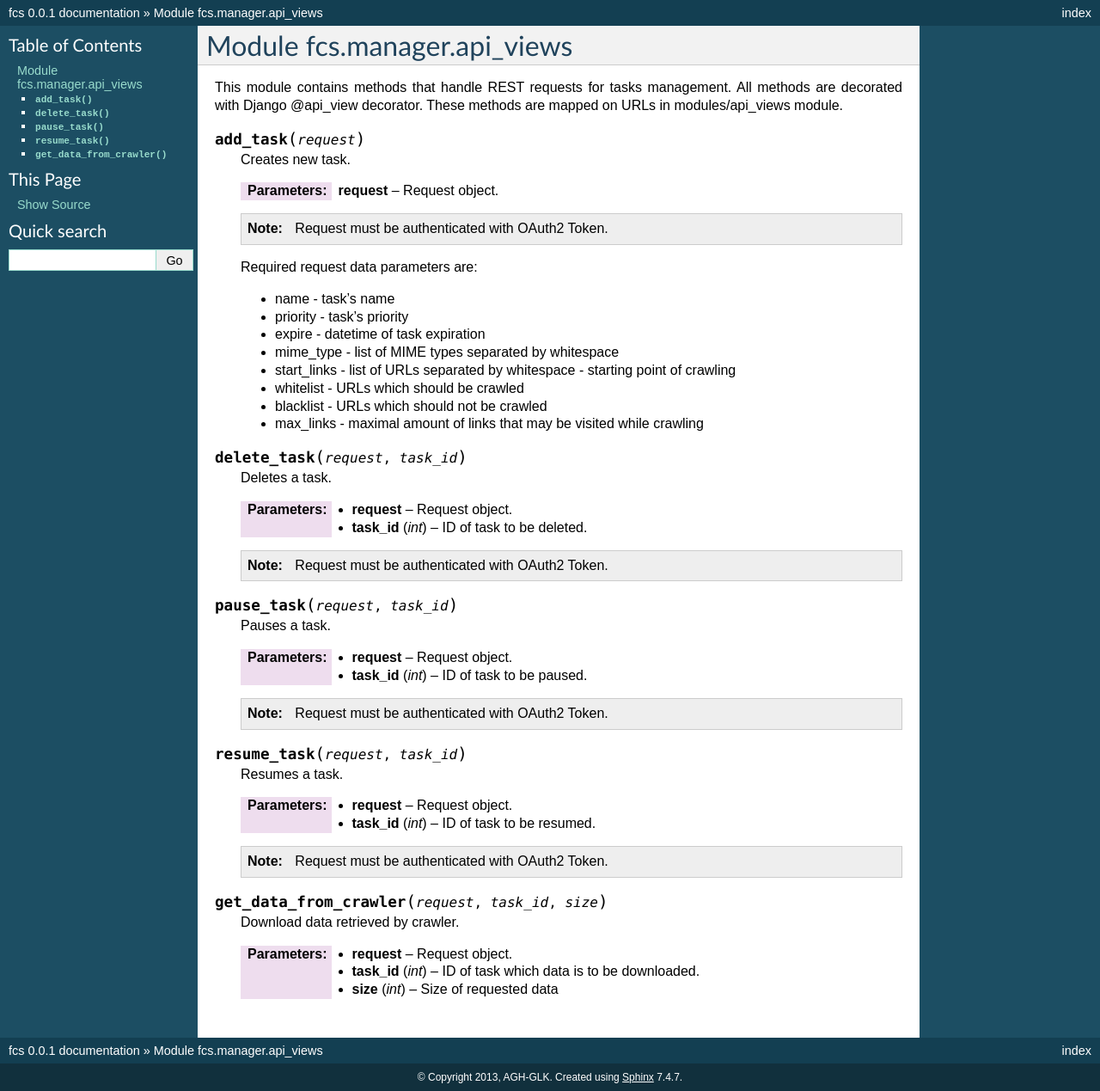
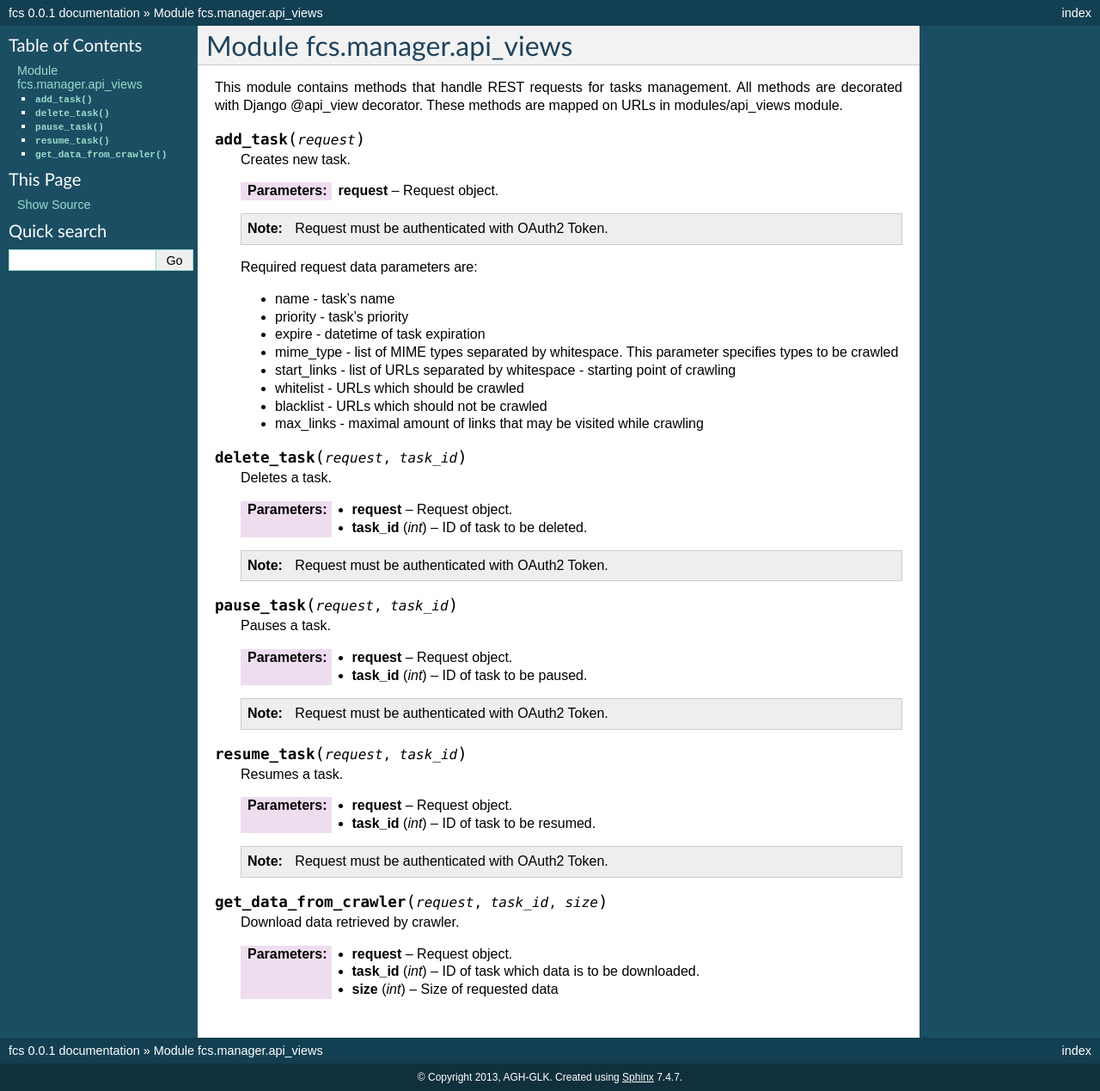
Before and after one commit to agh-glk/fcs, a Sphinx documentation site: the page built from docs/source/manager/api_views.rst, in a window 1280 px wide. Shown: the whole page at 86% size. Built offline with Sphinx 7.4.7, drawn with Linux system fonts in a browser that asks for light colours; formulas are drawn with MathJax 3.

Commit message:
Update api_views.rst

```diff
--- a/docs/source/manager/api_views.rst
+++ b/docs/source/manager/api_views.rst
@@ -16,7 +16,7 @@ This module contains methods that handle REST requests for tasks management. All
    * name - task's name
    * priority - task's priority
    * expire - datetime of task expiration
-   * mime_type - list of MIME types separated by whitespace
+   * mime_type - list of MIME types separated by whitespace. This parameter specifies types to be crawled
    * start_links - list of URLs separated by whitespace - starting point of crawling
    * whitelist - URLs which should be crawled
    * blacklist - URLs which should not be crawled
```
